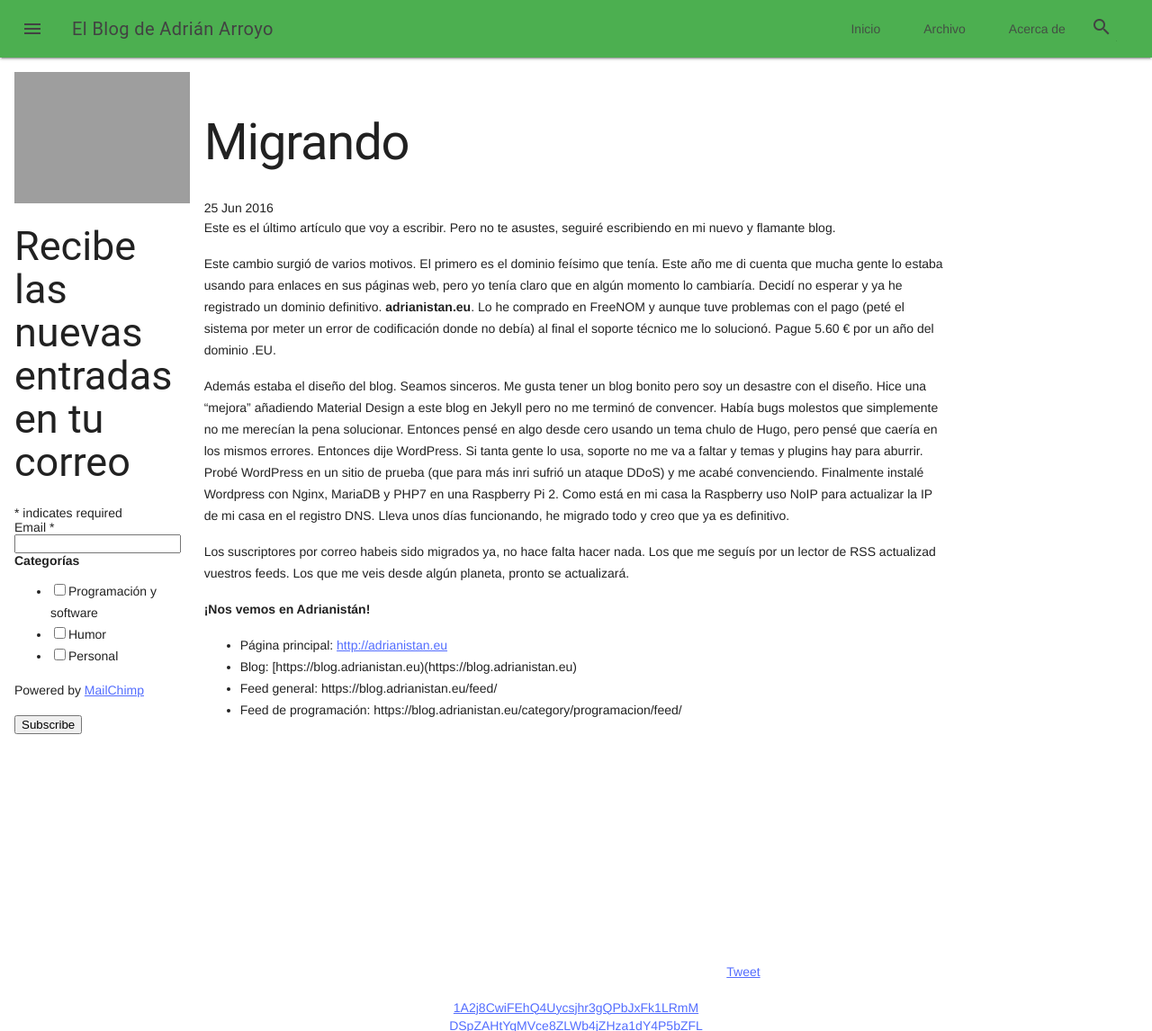
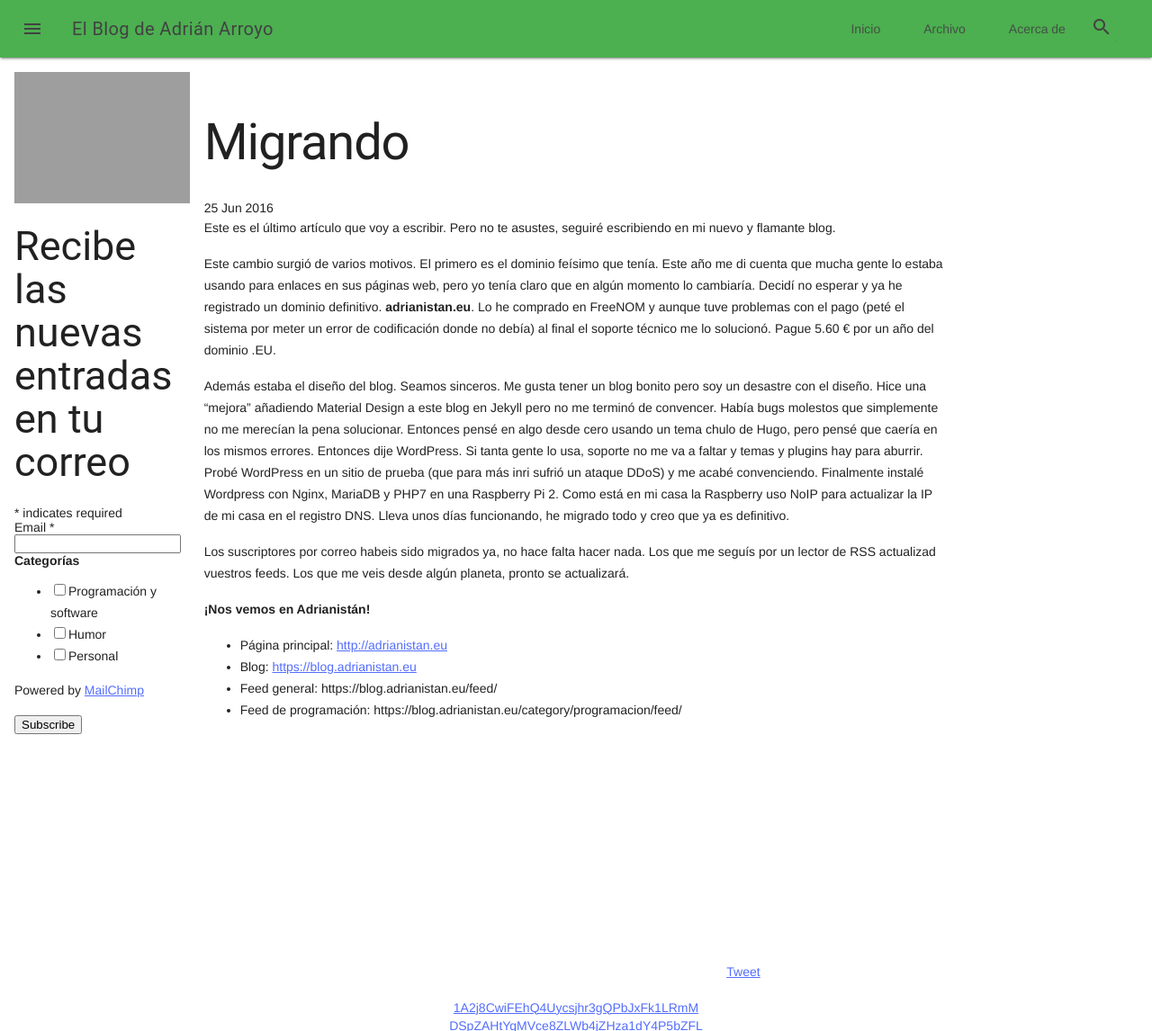
Before and after one commit to AdrianArroyoCalle/blog, a Jekyll site: the page built from _posts/2016-06-25-migrando.md, in a window 1280 px wide, cut to the strip 0-1146 px from the top of the page. Shown: the whole strip at 90% size. Built offline with Jekyll 4.4.1, drawn with Linux system fonts in a browser that asks for light colours; nearby versions of some CDN libraries; comment, search, counter and statistics services are not loaded.

Commit message:
Migrando

```diff
--- a/_posts/2016-06-25-migrando.md
+++ b/_posts/2016-06-25-migrando.md
@@ -20,6 +20,6 @@ Los suscriptores por correo habeis sido migrados ya, no hace falta hacer nada. L
 __¡Nos vemos en Adrianistán!__
 
 * Página principal: [http://adrianistan.eu](http://adrianistan.eu)
-* Blog: [https://blog.adrianistan.eu)(https://blog.adrianistan.eu)
+* Blog: [https://blog.adrianistan.eu](https://blog.adrianistan.eu)
 * Feed general: https://blog.adrianistan.eu/feed/
 * Feed de programación: https://blog.adrianistan.eu/category/programacion/feed/
```
